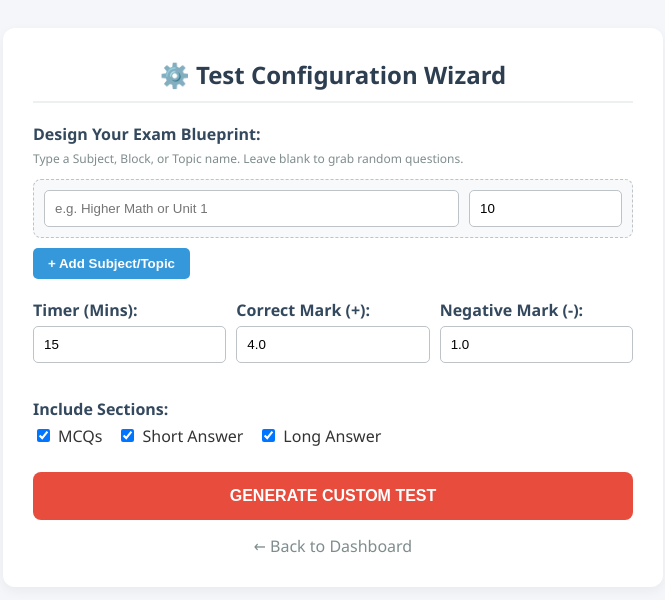
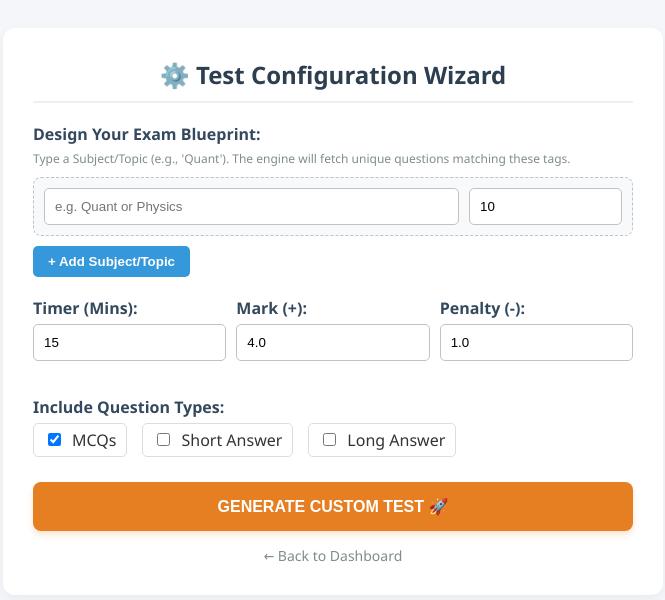
Before and after one commit to VINNUMaharana0112/Inno_Mind_Web, a Flask app: template templates/exam_config.html in a window 1280 px wide. Shown: the top 600 px of the page, without its empty margins (307-972 px from the left). Run offline with Flask 3, Linux system fonts and the light colour scheme; the template is opened without the code that fills it, so the values that code supplies are empty.

Commit message:
🚀 Deployment: Optimized Exam Config and MCQ Loop Engine

```diff
--- a/templates/exam_config.html
+++ b/templates/exam_config.html
@@ -12,21 +12,22 @@
         label { display: block; font-weight: bold; color: #34495e; margin-bottom: 5px; }
         input[type="text"], input[type="number"] { padding: 10px; border: 1px solid #bdc3c7; border-radius: 5px; box-sizing: border-box; }
 
-        /* THE BLUEPRINT CSS */
+        /* BLUEPRINT DESIGN */
         .blueprint-row { display: flex; gap: 10px; margin-bottom: 10px; align-items: center; background: #f8f9fa; padding: 10px; border-radius: 8px; border: 1px dashed #bdc3c7; }
-        .remove-btn { background: #e74c3c; color: white; border: none; border-radius: 5px; width: 35px; height: 35px; font-weight: bold; cursor: pointer; transition: 0.2s; }
+        .remove-btn { background: #e74c3c; color: white; border: none; border-radius: 5px; width: 35px; height: 35px; font-weight: bold; cursor: pointer; transition: 0.2s; display: flex; align-items: center; justify-content: center; }
         .remove-btn:hover { background: #c0392b; }
         .add-row-btn { background: #3498db; color: white; border: none; padding: 8px 15px; border-radius: 5px; font-weight: bold; cursor: pointer; margin-bottom: 20px; transition: 0.2s; }
         .add-row-btn:hover { background: #2980b9; }
 
-        .checkbox-group { display: flex; gap: 15px; margin-top: 5px; }
-        .checkbox-group label { font-weight: normal; color: #333; display: flex; align-items: center; gap: 5px; cursor: pointer; }
+        .checkbox-group { display: flex; gap: 15px; margin-top: 5px; flex-wrap: wrap; }
+        .checkbox-group label { font-weight: normal; color: #333; display: flex; align-items: center; gap: 8px; cursor: pointer; border: 1px solid #ddd; padding: 5px 10px; border-radius: 5px; background: #fff; }
 
-        .submit-btn { background-color: #e74c3c; color: white; border: none; padding: 15px; width: 100%; font-size: 16px; font-weight: bold; border-radius: 8px; cursor: pointer; transition: 0.2s; }
-        .submit-btn:hover { background-color: #c0392b; }
-        .back-btn { display: block; text-align: center; margin-top: 15px; color: #7f8c8d; text-decoration: none; }
+        .submit-btn { background-color: #e67e22; color: white; border: none; padding: 15px; width: 100%; font-size: 16px; font-weight: bold; border-radius: 8px; cursor: pointer; transition: 0.3s; box-shadow: 0 4px 6px rgba(230, 126, 34, 0.2); }
+        .submit-btn:hover { background-color: #d35400; transform: translateY(-1px); }
+        .submit-btn:disabled { background-color: #bdc3c7; cursor: not-allowed; }
 
-        .error { background: #fee; color: #c0392b; padding: 10px; border-radius: 5px; text-align: center; margin-bottom: 20px; }
+        .back-btn { display: block; text-align: center; margin-top: 15px; color: #7f8c8d; text-decoration: none; font-size: 14px; }
+        .error { background: #fee2e2; color: #b91c1c; padding: 12px; border-radius: 8px; text-align: center; margin-bottom: 20px; border: 1px solid #f87171; font-weight: 500; }
     </style>
 </head>
 <body>
@@ -35,82 +36,95 @@
 
         {% with messages = get_flashed_messages() %}
             {% if messages %}
-            <div class="error">{{ messages[0] }}</div>
+            <div class="error">
+                <i class="fas fa-exclamation-circle"></i> {{ messages[0] }}
+            </div>
             {% endif %}
         {% endwith %}
 
-        <form action="/take_exam" method="POST">
+        <form id="configForm" action="/take_exam" method="POST">
 
             <label>Design Your Exam Blueprint:</label>
-            <p style="font-size: 12px; color: #7f8c8d; margin-top: 0;">Type a Subject, Block, or Topic name. Leave blank to grab random questions.</p>
+            <p style="font-size: 12px; color: #7f8c8d; margin-top: 0; margin-bottom: 10px;">
+                Type a Subject/Topic (e.g., 'Quant'). The engine will fetch unique questions matching these tags.
+            </p>
 
             <div id="blueprint-container">
                 <div class="blueprint-row">
-                    <input type="text" name="rule_tag[]" placeholder="e.g. Higher Math or Unit 1" style="flex: 3;">
-                    <input type="number" name="rule_count[]" placeholder="Qty" value="10" min="1" max="50" style="flex: 1;" required>
+                    <input type="text" name="rule_tag[]" placeholder="e.g. Quant or Physics" style="flex: 3;">
+                    <input type="number" name="rule_count[]" value="10" min="1" max="50" style="flex: 1;" required>
                     <button type="button" class="remove-btn" onclick="removeRow(this)" style="display:none;">&times;</button>
                 </div>
             </div>
 
             <button type="button" class="add-row-btn" onclick="addRow()">+ Add Subject/Topic</button>
+
             <div style="display: flex; gap: 10px; flex-wrap: wrap; margin-bottom: 15px;">
                 <div class="form-group" style="flex: 1; min-width: 120px;">
                     <label>Timer (Mins):</label>
                     <input type="number" name="timer" value="15" min="1" max="180" style="width: 100%;" required>
                 </div>
                 <div class="form-group" style="flex: 1; min-width: 120px;">
-                    <label>Correct Mark (+):</label>
+                    <label>Mark (+):</label>
                     <input type="number" name="pos_mark" value="4.0" step="0.5" style="width: 100%;" required>
                 </div>
                 <div class="form-group" style="flex: 1; min-width: 120px;">
-                    <label>Negative Mark (-):</label>
+                    <label>Penalty (-):</label>
                     <input type="number" name="neg_mark" value="1.0" step="0.25" style="width: 100%;" required>
                 </div>
             </div>
 
             <div class="form-group">
-                <label>Include Sections:</label>
+                <label>Include Question Types:</label>
                 <div class="checkbox-group">
                     <label><input type="checkbox" name="q_types" value="MCQ" checked> MCQs</label>
-                    <label><input type="checkbox" name="q_types" value="Short Answer" checked> Short Answer</label>
-                    <label><input type="checkbox" name="q_types" value="Long Answer" checked> Long Answer</label>
+                    <label><input type="checkbox" name="q_types" value="Short Answer"> Short Answer</label>
+                    <label><input type="checkbox" name="q_types" value="Long Answer"> Long Answer</label>
                 </div>
             </div>
 
-            <button type="submit" class="submit-btn">GENERATE CUSTOM TEST</button>
+            <button type="submit" id="submitBtn" class="submit-btn">GENERATE CUSTOM TEST 🚀</button>
             <a href="/" class="back-btn">&larr; Back to Dashboard</a>
         </form>
     </div>
 
     <script>
+        // 1. Blueprint Row Management
         function addRow() {
             const container = document.getElementById('blueprint-container');
             const newRow = document.createElement('div');
             newRow.className = 'blueprint-row';
             newRow.innerHTML = `
                 <input type="text" name="rule_tag[]" placeholder="e.g. Logical Reasoning" style="flex: 3;">
-                <input type="number" name="rule_count[]" placeholder="Qty" value="5" min="1" max="50" style="flex: 1;" required>
+                <input type="number" name="rule_count[]" value="5" min="1" max="50" style="flex: 1;" required>
                 <button type="button" class="remove-btn" onclick="removeRow(this)">&times;</button>
             `;
             container.appendChild(newRow);
 
-            // Show the remove button on the first row if there's more than one
-            const rows = container.getElementsByClassName('blueprint-row');
-            if (rows.length > 1) {
-                rows[0].querySelector('.remove-btn').style.display = 'block';
+            updateRemoveButtons();
+        }
+
+        function removeRow(btn) {
+            btn.parentElement.remove();
+            updateRemoveButtons();
+        }
+
+        function updateRemoveButtons() {
+            const rows = document.getElementsByClassName('blueprint-row');
+            // Hide remove button if only one row exists, otherwise show all
+            for (let i = 0; i < rows.length; i++) {
+                const btn = rows[i].querySelector('.remove-btn');
+                btn.style.display = rows.length > 1 ? 'flex' : 'none';
             }
         }
 
-        function removeRow(btn) {
-            const container = document.getElementById('blueprint-container');
-            btn.parentElement.remove();
-
-            // Hide remove button if only one row is left
-            const rows = container.getElementsByClassName('blueprint-row');
-            if (rows.length === 1) {
-                rows[0].querySelector('.remove-btn').style.display = 'none';
-            }
-        }
+        // 2. Prevent Double Submission
+        document.getElementById('configForm').onsubmit = function() {
+            const btn = document.getElementById('submitBtn');
+            btn.innerHTML = "Finding Questions... Please Wait";
+            btn.disabled = true;
+            return true;
+        };
     </script>
 </body>
 </html>
```
